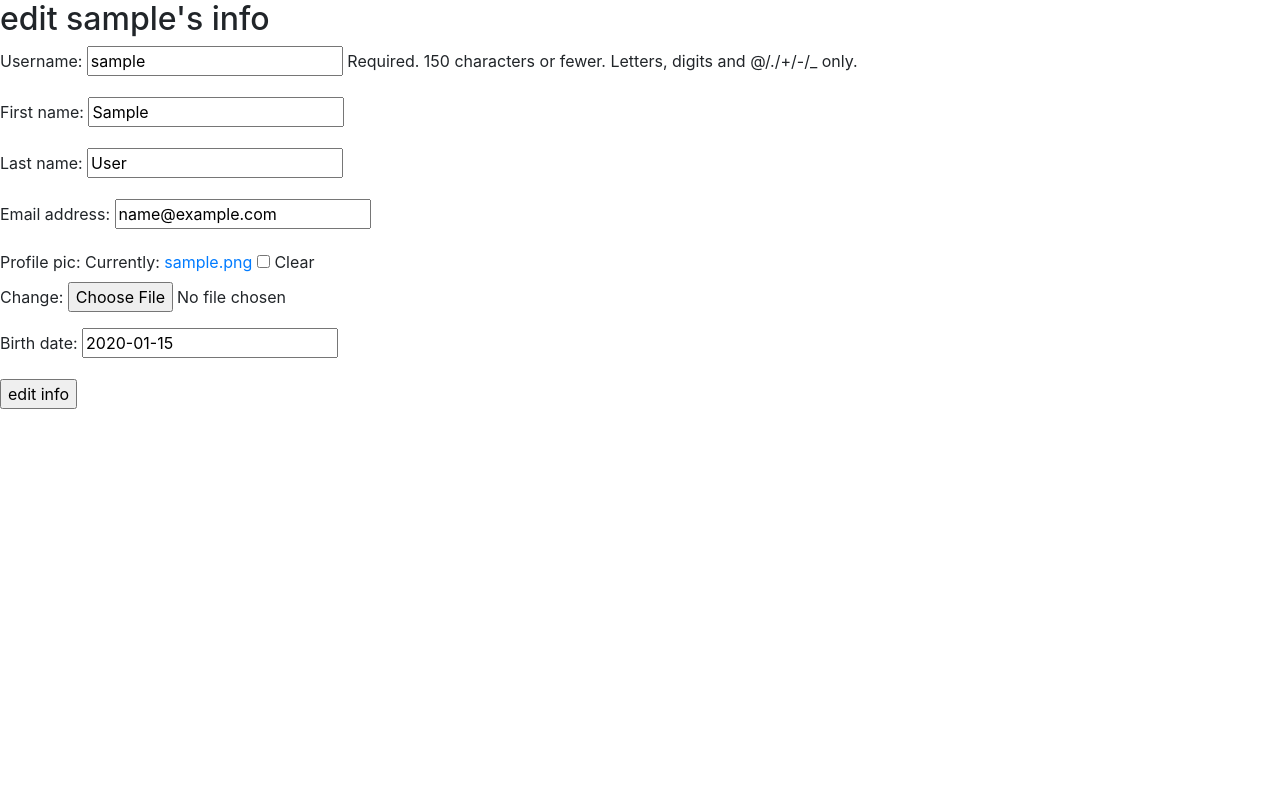
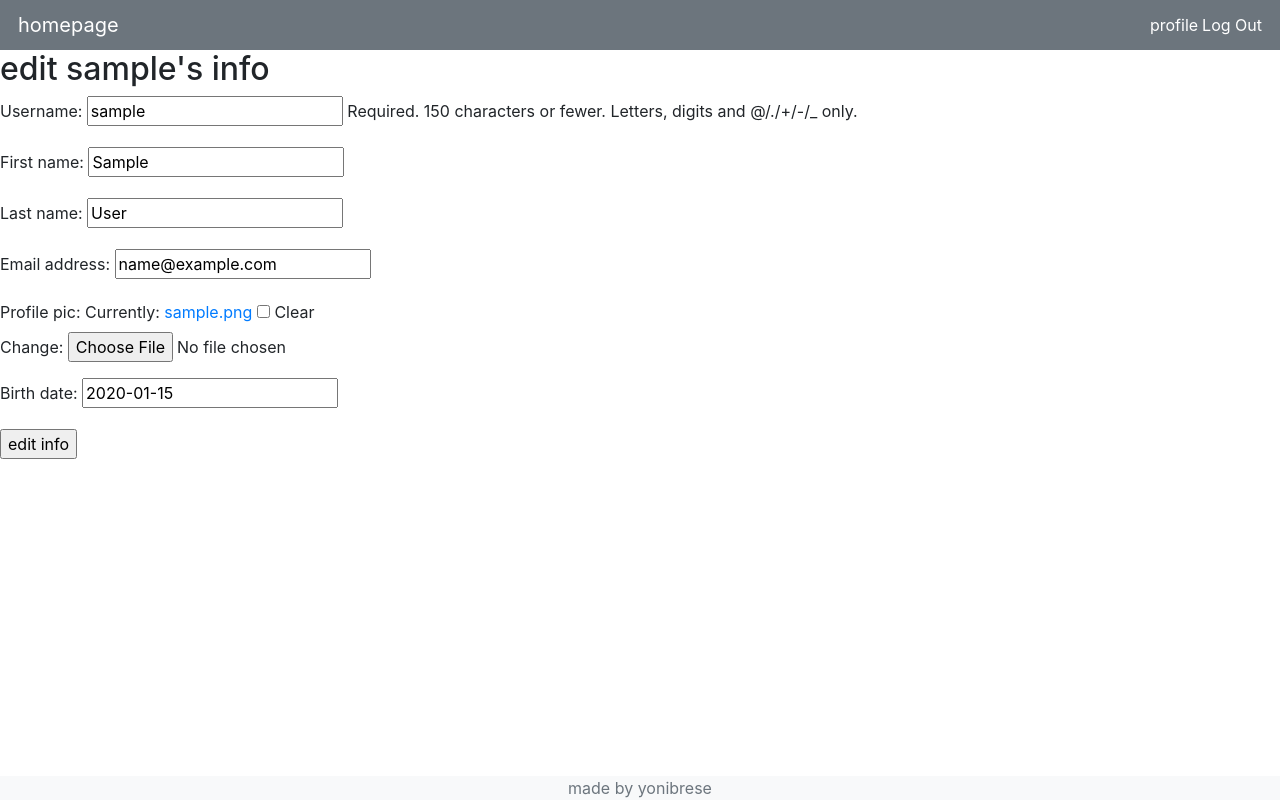
Before and after one commit to Yonibrese/finance, a Django app: page /accounts/edit_user in a window 1280 px wide. Run offline with Django 3.2, Linux system fonts and the light colour scheme; a user stored in the database is signed in; tables that the repository leaves empty hold one stand-in row (values such as "Sample post"); some libraries are stand-ins or nearby versions.

Commit message:
dashbord view and navbar

```diff
--- a/accounts/models.py
+++ b/accounts/models.py
@@ -5,17 +5,6 @@ from django.dispatch import receiver
 
 
 class Profile(models.Model):
-    user = models.OneToOneField(User, on_delete=models.CASCADE)
+    user = models.OneToOneField(User, on_delete=models.CASCADE, related_name='profile')
     profile_pic = models.ImageField(upload_to='profiles', null=True, blank=True)
     birth_date = models.DateField(null=True, blank=True)
-
-
-@receiver(post_save, sender=User)
-def create_user_profile(sender, instance, created, **kwargs):
-    if created:
-        Profile.objects.create(user=instance)
-
-
-@receiver(post_save, sender=User)
-def save_user_profile(sender, instance, **kwargs):
-    instance.proflie.save()
--- a/accounts/urls.py
+++ b/accounts/urls.py
@@ -3,5 +3,6 @@ from . import views
 
 urlpatterns = [
     path('signup/', views.signup, name='signup'),
-    path('edit_user', views.edit_user, name='edit_user')
+    path('edit_user', views.edit_user, name='edit_user'),
+    path('dash', views.dash_bord, name='dashbord'),
 ]
--- a/accounts/views.py
+++ b/accounts/views.py
@@ -45,3 +45,9 @@ def edit_user(request):
         profile_form = forms.ProfileForm(instance=profile)
     return render(request, 'accounts/edit_user.html', {'user_form': user_form,
                                                        'profile_form': profile_form})
+
+
+@login_required
+def dash_bord(request):
+    profile = models.Profile.objects.get(user=request.user)
+    return render(request, 'accounts/dashbord.html')
--- a/finance/settings.py
+++ b/finance/settings.py
@@ -124,8 +124,9 @@ USE_TZ = True
 # https://docs.djangoproject.com/en/3.0/howto/static-files/
 
 STATIC_URL = '/static/'
+STATICFILES_DIRS = [os.path.join(BASE_DIR, 'static')]
 
-LOGIN_REDIRECT_URL = '/'
+LOGIN_REDIRECT_URL = 'dashbord'
 LOGOUT_REDIRECT_URL = '/'
 
 # uploaded info
--- /dev/null
+++ b/static/style.css
@@ -0,0 +1,4 @@
+#nav a{
+	color:white;
+	padding: 2px;
+}
--- a/templates/base.html
+++ b/templates/base.html
@@ -1,16 +1,41 @@
 <!DOCTYPE html>
 <html lang="en">
+{% load static %}
 <head>
     <meta charset="UTF-8">
     <title>{% block title %}Title{% endblock %}</title>
     {% block css %}
     <link rel="stylesheet" href="https://stackpath.bootstrapcdn.com/bootstrap/4.3.1/css/bootstrap.min.css" integrity="sha384-ggOyR0iXCbMQv3Xipma34MD+dH/1fQ784/j6cY/iJTQUOhcWr7x9JvoRxT2MZw1T" crossorigin="anonymous">
+    <link rel="stylesheet" type="text/css" href="{% static 'style.css' %}">
     {% endblock %}
 </head>
 <body>
+    {% block nav %}
+    <div id="nav">
+        <nav class="navbar bg-secondary">
+            <a class="navbar-brand" href="{% url 'home' %}">
+                homepage
+            </a>
+            <nav class="nav justify-content-end">
+                {% if user.is_authenticated%}
+                <a class="navbar-link" href="{% url 'dashbord' %}">profile</a>
+                <a class="navbar-link" href="{% url 'logout' %}">Log Out</a>
+                {% else %}
+                <a class="navbar-link" href="{% url 'signup' %}">Sign Up</a>
+                <a class="navbar-link" href="{% url 'login' %}">Log In</a>
+                {% endif %}
+            </nav>
+        </nav>
+    </div>
+    {% endblock %}
 <!--    page content-->
     {% block content %}
     {% endblock %}
+    <footer class="page-footer fixed-bottom bg-light">
+        <div class="footer text-muted text-center">
+            made by yonibrese
+        </div>
+    </footer>
     {% block JS %}
 <script src="https://code.jquery.com/jquery-3.3.1.slim.min.js" integrity="sha384-q8i/X+965DzO0rT7abK41JStQIAqVgRVzpbzo5smXKp4YfRvH+8abtTE1Pi6jizo" crossorigin="anonymous"></script>
 <script src="https://cdnjs.cloudflare.com/ajax/libs/popper.js/1.14.7/umd/popper.min.js" integrity="sha384-UO2eT0CpHqdSJQ6hJty5KVphtPhzWj9WO1clHTMGa3JDZwrnQq4sF86dIHNDz0W1" crossorigin="anonymous"></script>
--- a/templates/home.html
+++ b/templates/home.html
@@ -4,7 +4,4 @@
 
 {% block content %}
 <h1>home page</h1>
-    {% if user.is_authenticated %}
-    <p>hello there</p>
-    {% endif %}
 {% endblock %}
```
Also changed, not shown: accounts/templates/accounts/dashbord.html (added, +7 -0 lines), accounts/migrations/0002_auto_20200526_0740.py (added).
